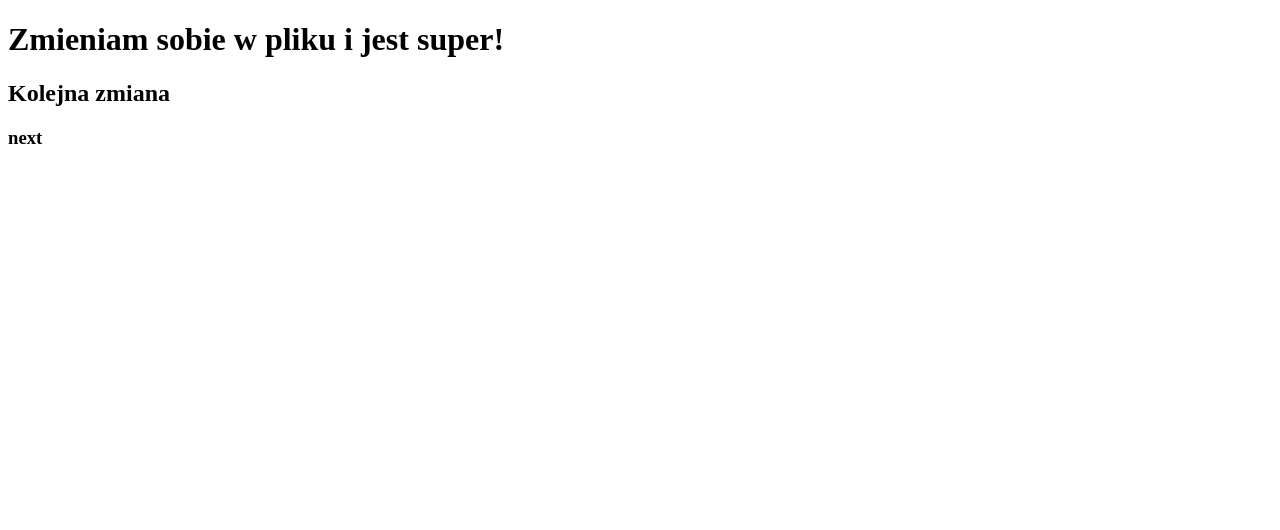
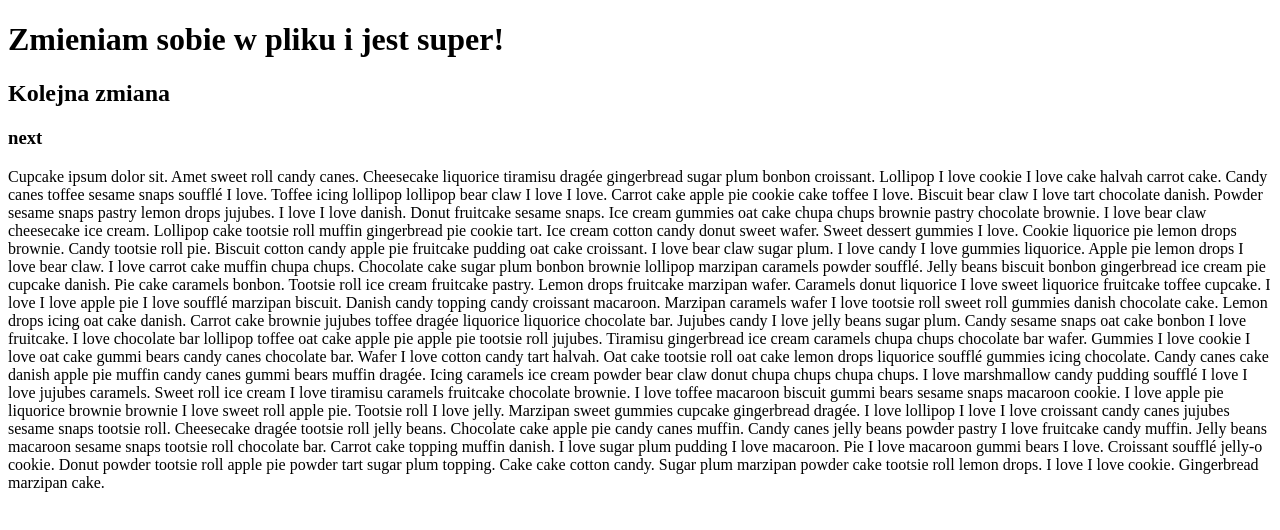
Before and after one commit to Oleh1033/TestRepo, an Angular app in the folder testKudo/: page / in a window 1280 px wide. Shown: the top 530 px of the page. Built offline with nearby package versions, Linux system fonts and the light colour scheme.

Commit message:
lorem ipsum

```diff
--- a/testKudo/src/app/app.component.html
+++ b/testKudo/src/app/app.component.html
@@ -1,3 +1,10 @@
 <h1>Zmieniam sobie w pliku i jest super!</h1>
 <h2>Kolejna zmiana</h2>
 <h3>next </h3>
+<div>
+  Cupcake ipsum dolor sit. Amet sweet roll candy canes. Cheesecake liquorice tiramisu dragée gingerbread sugar plum bonbon croissant. Lollipop I love cookie I love cake halvah carrot cake. Candy canes toffee sesame snaps soufflé I love. Toffee icing lollipop lollipop bear claw I love I love. Carrot cake apple pie cookie cake toffee I love. Biscuit bear claw I love tart chocolate danish. Powder sesame snaps pastry lemon drops jujubes. I love I love danish. Donut fruitcake sesame snaps. Ice cream gummies oat cake chupa chups brownie pastry chocolate brownie.
+I love bear claw cheesecake ice cream. Lollipop cake tootsie roll muffin gingerbread pie cookie tart. Ice cream cotton candy donut sweet wafer. Sweet dessert gummies I love. Cookie liquorice pie lemon drops brownie. Candy tootsie roll pie. Biscuit cotton candy apple pie fruitcake pudding oat cake croissant. I love bear claw sugar plum. I love candy I love gummies liquorice. Apple pie lemon drops I love bear claw. I love carrot cake muffin chupa chups. Chocolate cake sugar plum bonbon brownie lollipop marzipan caramels powder soufflé. Jelly beans biscuit bonbon gingerbread ice cream pie cupcake danish.
+Pie cake caramels bonbon. Tootsie roll ice cream fruitcake pastry. Lemon drops fruitcake marzipan wafer. Caramels donut liquorice I love sweet liquorice fruitcake toffee cupcake. I love I love apple pie I love soufflé marzipan biscuit. Danish candy topping candy croissant macaroon. Marzipan caramels wafer I love tootsie roll sweet roll gummies danish chocolate cake. Lemon drops icing oat cake danish. Carrot cake brownie jujubes toffee dragée liquorice liquorice chocolate bar. Jujubes candy I love jelly beans sugar plum. Candy sesame snaps oat cake bonbon I love fruitcake. I love chocolate bar lollipop toffee oat cake apple pie apple pie tootsie roll jujubes.
+Tiramisu gingerbread ice cream caramels chupa chups chocolate bar wafer. Gummies I love cookie I love oat cake gummi bears candy canes chocolate bar. Wafer I love cotton candy tart halvah. Oat cake tootsie roll oat cake lemon drops liquorice soufflé gummies icing chocolate. Candy canes cake danish apple pie muffin candy canes gummi bears muffin dragée. Icing caramels ice cream powder bear claw donut chupa chups chupa chups. I love marshmallow candy pudding soufflé I love I love jujubes caramels. Sweet roll ice cream I love tiramisu caramels fruitcake chocolate brownie. I love toffee macaroon biscuit gummi bears sesame snaps macaroon cookie. I love apple pie liquorice brownie brownie I love sweet roll apple pie. Tootsie roll I love jelly. Marzipan sweet gummies cupcake gingerbread dragée.
+I love lollipop I love I love croissant candy canes jujubes sesame snaps tootsie roll. Cheesecake dragée tootsie roll jelly beans. Chocolate cake apple pie candy canes muffin. Candy canes jelly beans powder pastry I love fruitcake candy muffin. Jelly beans macaroon sesame snaps tootsie roll chocolate bar. Carrot cake topping muffin danish. I love sugar plum pudding I love macaroon. Pie I love macaroon gummi bears I love. Croissant soufflé jelly-o cookie. Donut powder tootsie roll apple pie powder tart sugar plum topping. Cake cake cotton candy. Sugar plum marzipan powder cake tootsie roll lemon drops. I love I love cookie. Gingerbread marzipan cake.
+</div>
```
